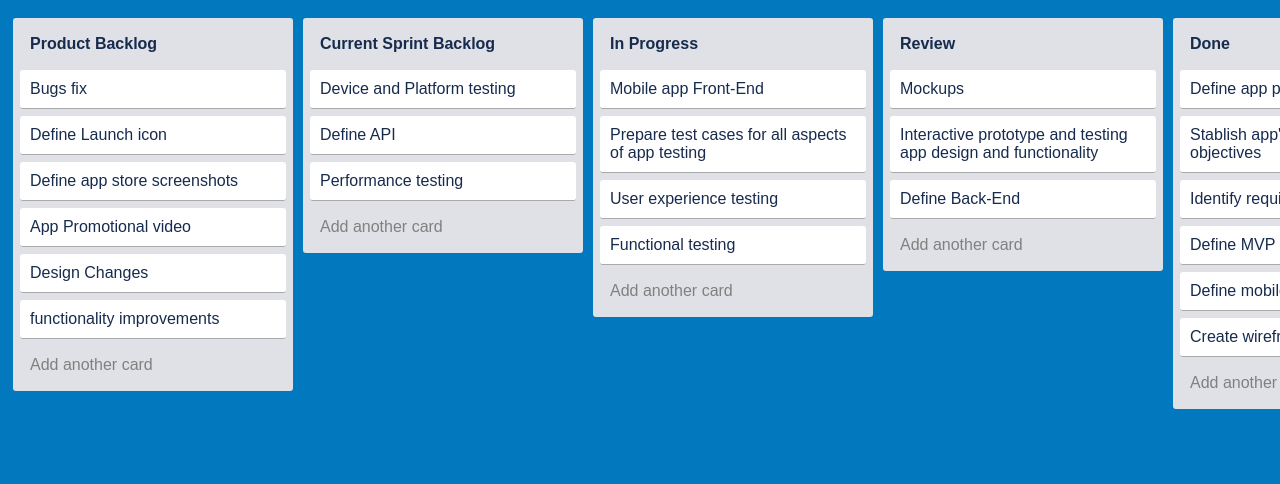
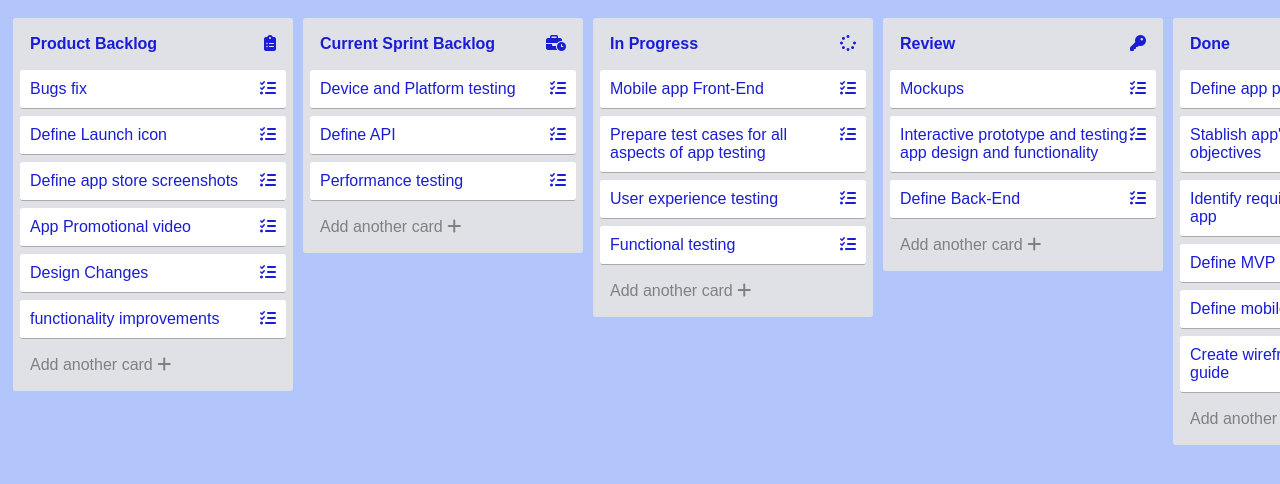
Before and after one commit to alanysouza/csp-ps_ca3, a plain HTML site: page index.html in a window 1280 px wide. Shown: the top 484 px of the page. Drawn offline with nearby package versions, Linux system fonts and the light colour scheme.

Commit message:
Styling CSS and Add icons

```diff
--- a/index.html
+++ b/index.html
@@ -4,6 +4,7 @@
   <meta charset="UTF-8">
   <title>CodePen - Trello Clone</title>
   <link rel="stylesheet" href="./style.css">
+  <script src="https://kit.fontawesome.com/527df8a563.js" crossorigin="anonymous"></script>
 
 </head>
 <body>
@@ -11,76 +12,76 @@
 <div id="main">
 
   <div class="list">
-    <div class="title removable editable">Product Backlog</div>
+    <div class="title removable editable">Product Backlog <i class="fa-solid fa-clipboard-list"></i></div>
     <div class="content">
-      <div class="card removable editable">Bugs fix</div>
-      <div class="card removable editable" style="">Define Launch icon</div>
-      <div class="card removable editable">Define app store screenshots</div>
-      <div class="card removable editable" style="">App Promotional video</div>
-      <div class="card removable editable">Design Changes</div>
-      <div class="card removable editable" style="">functionality improvements</div>
+      <div class="card removable editable">Bugs fix <i class="fa-solid fa-list-check"></i></div>
+      <div class="card removable editable" style="">Define Launch icon <i class="fa-solid fa-list-check"></i></div>
+      <div class="card removable editable">Define app store screenshots <i class="fa-solid fa-list-check"></i></div>
+      <div class="card removable editable" style="">App Promotional video <i class="fa-solid fa-list-check"></i></div>
+      <div class="card removable editable">Design Changes <i class="fa-solid fa-list-check"></i></div>
+      <div class="card removable editable" style="">functionality improvements <i class="fa-solid fa-list-check"></i></div>
     </div>
-    <div class="add-card editable">Add another card</div>
+    <div class="add-card editable">Add another card <i class="fa-solid fa-plus"></i></div>
   </div>
 
   <div class="list">
-    <div class="title removable editable">Current Sprint Backlog</div>
+    <div class="title removable editable">Current Sprint Backlog <i class="fa-solid fa-business-time"></i></div>
     <div class="content">
-      <div class="card removable editable">Device and Platform testing</div>
-      <div class="card removable editable" style="">Define API</div>
+      <div class="card removable editable">Device and Platform testing <i class="fa-solid fa-list-check"></i></div>
+      <div class="card removable editable" style="">Define API <i class="fa-solid fa-list-check"></i></div>
 
-      <div class="card removable editable" style="">Performance testing</div>
+      <div class="card removable editable" style="">Performance testing <i class="fa-solid fa-list-check"></i></div>
     </div>
-   <div class="add-card editable">Add another card</div>
+   <div class="add-card editable">Add another card <i class="fa-solid fa-plus"></i></div>
   </div>
 
   <div class="list">
-    <div class="title removable editable">In Progress</div>
+    <div class="title removable editable">In Progress <i class="fa-solid fa-spinner"></i></div>
     <div class="content">
-      <div class="card removable editable">Mobile app Front-End</div>
-      <div class="card removable editable" style="">Prepare test cases for all aspects of app testing</div>
-      <div class="card removable editable">User experience testing</div>
-      <div class="card removable editable">Functional testing</div>
+      <div class="card removable editable">Mobile app Front-End <i class="fa-solid fa-list-check"></i></div>
+      <div class="card removable editable" style="">Prepare test cases for all aspects of app testing <i class="fa-solid fa-list-check"></i></div>
+      <div class="card removable editable">User experience testing <i class="fa-solid fa-list-check"></i></div>
+      <div class="card removable editable">Functional testing <i class="fa-solid fa-list-check"></i></div>
     </div>
-    <div class="add-card editable">Add another card</div>
+    <div class="add-card editable">Add another card <i class="fa-solid fa-plus"></i></div>
   </div>
 </div>
 
 <div class="list">
-    <div class="title removable editable">Review</div>
+    <div class="title removable editable">Review <i class="fa-solid fa-key"></i></i></div>
     <div class="content">
-      <div class="card removable editable" style="">Mockups</div>
-      <div class="card removable editable">Interactive prototype and testing app design and functionality</div>
-      <div class="card removable editable">Define Back-End</div>
+      <div class="card removable editable" style="">Mockups <i class="fa-solid fa-list-check"></i></div>
+      <div class="card removable editable">Interactive prototype and testing app design and functionality <i class="fa-solid fa-list-check"></i></div>
+      <div class="card removable editable">Define Back-End <i class="fa-solid fa-list-check"></i></div>
     </div>
-    <div class="add-card editable">Add another card</div>
+    <div class="add-card editable">Add another card <i class="fa-solid fa-plus"></i></div>
   </div>
 </div>
 <div class="list">
-    <div class="title removable editable">Done</div>
+    <div class="title removable editable">Done <i class="fa-solid fa-check-double"></i></div>
     <div class="content">
-      <div class="card removable editable">Define app purpose</div>
-      <div class="card removable editable" style="">Stablish app's goals and objectives</div>
-      <div class="card removable editable">Identify requirements for the app</div>
-      <div class="card removable editable" style="">Define MVP</div>
-      <div class="card removable editable">Define mobile app data</div>
-      <div class="card removable editable" style="">Create wireframes and style guide</div>
+      <div class="card removable editable">Define app purpose <i class="fa-solid fa-list-check"></i></div>
+      <div class="card removable editable" style="">Stablish app's goals and objectives <i class="fa-solid fa-list-check"></i></div>
+      <div class="card removable editable">Identify requirements for the app <i class="fa-solid fa-list-check"></i></div>
+      <div class="card removable editable" style="">Define MVP <i class="fa-solid fa-list-check"></i></div>
+      <div class="card removable editable">Define mobile app data <i class="fa-solid fa-list-check"></i></div>
+      <div class="card removable editable" style="">Create wireframes and style guide <i class="fa-solid fa-list-check"></i></div>
     </div>
-    <div class="add-card editable">Add another card</div>
+    <div class="add-card editable">Add another card <i class="fa-solid fa-plus"></i></div>
   </div>
 </div>
 <div class="list">
-    <div class="title removable editable">Additional Resources</div>
+    <div class="title removable editable">Additional Resources <i class="fa-solid fa-network-wired"></i></div>
     <div class="content">
-      <div class="card removable editable">Include IOS and ANDROID developers in the team</div>
-      <div class="card removable editable" style="">Get drivers opinions and suggestions</div>
+      <div class="card removable editable">Include IOS and ANDROID developers in the team <i class="fa-solid fa-list-check"></i></div>
+      <div class="card removable editable" style="">Get drivers opinions and suggestions <i class="fa-solid fa-list-check"></i></div>
     </div>
-    <div class="add-card editable">Add another card</div>
+    <div class="add-card editable">Add another card <i class="fa-solid fa-plus"></i></div>
   </div>
 </div>
 
 <div class="add-list">
-  <div class="title editable">Add another list</div>
+  <div class="title editable">Add another list <i class="fa-solid fa-plus"></i></div>
 </div>
 <!-- partial -->
   <script src='https://cdn.jsdelivr.net/npm/sortablejs@latest/Sortable.min.js'></script><script  src="./script.js"></script>
--- a/style.css
+++ b/style.css
@@ -1,7 +1,9 @@
 body {
-  font-family: sans-serif;
-  color: #172b4d;
-  background-color: #0279bf;
+
+  font-family: 'Poppins', sans-serif;
+
+  color: #1a1dd3;
+  background-color: #9bb4fcc0;
   display: flex;
   align-items: start;
 }
@@ -31,7 +33,7 @@ div {
 
 .editing {
   background: white;
-  color: #172b4d !important;
+  color: #e01818 !important;
   box-shadow:inset 0px 0px 0px 2px #0279bf;
 }
 
@@ -57,8 +59,8 @@ div {
   min-width: 280px;
   margin: 10px 5px;
   position: relative;
-  background: rgba(0,0,0,.12);
-  color: hsla(0,0%,100%,.8);
+  background: rgba(0, 0, 0, 0.24);
+  color: rgba(254, 254, 255, 0.8);
 }
 
 .ghost {
```
